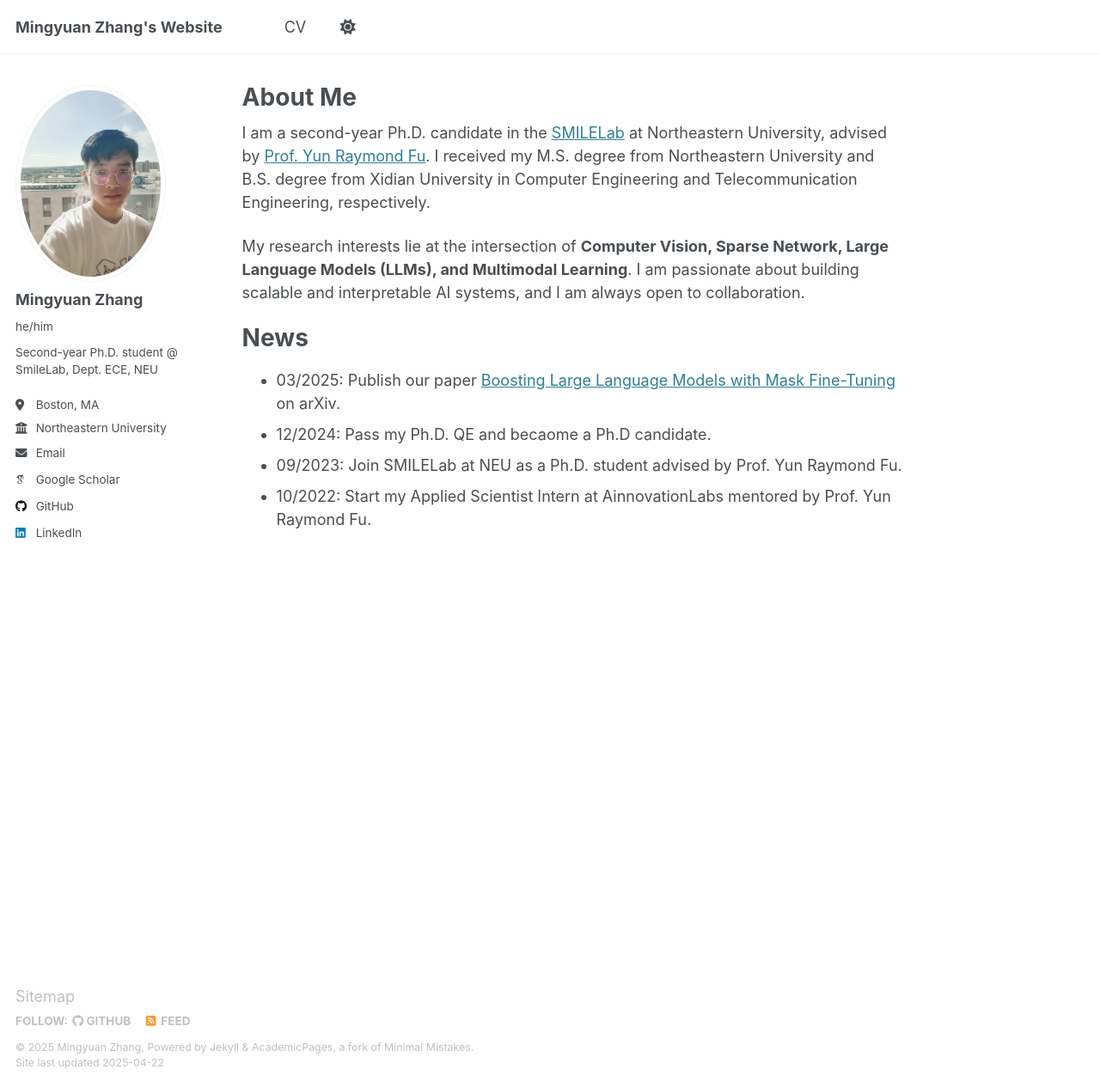
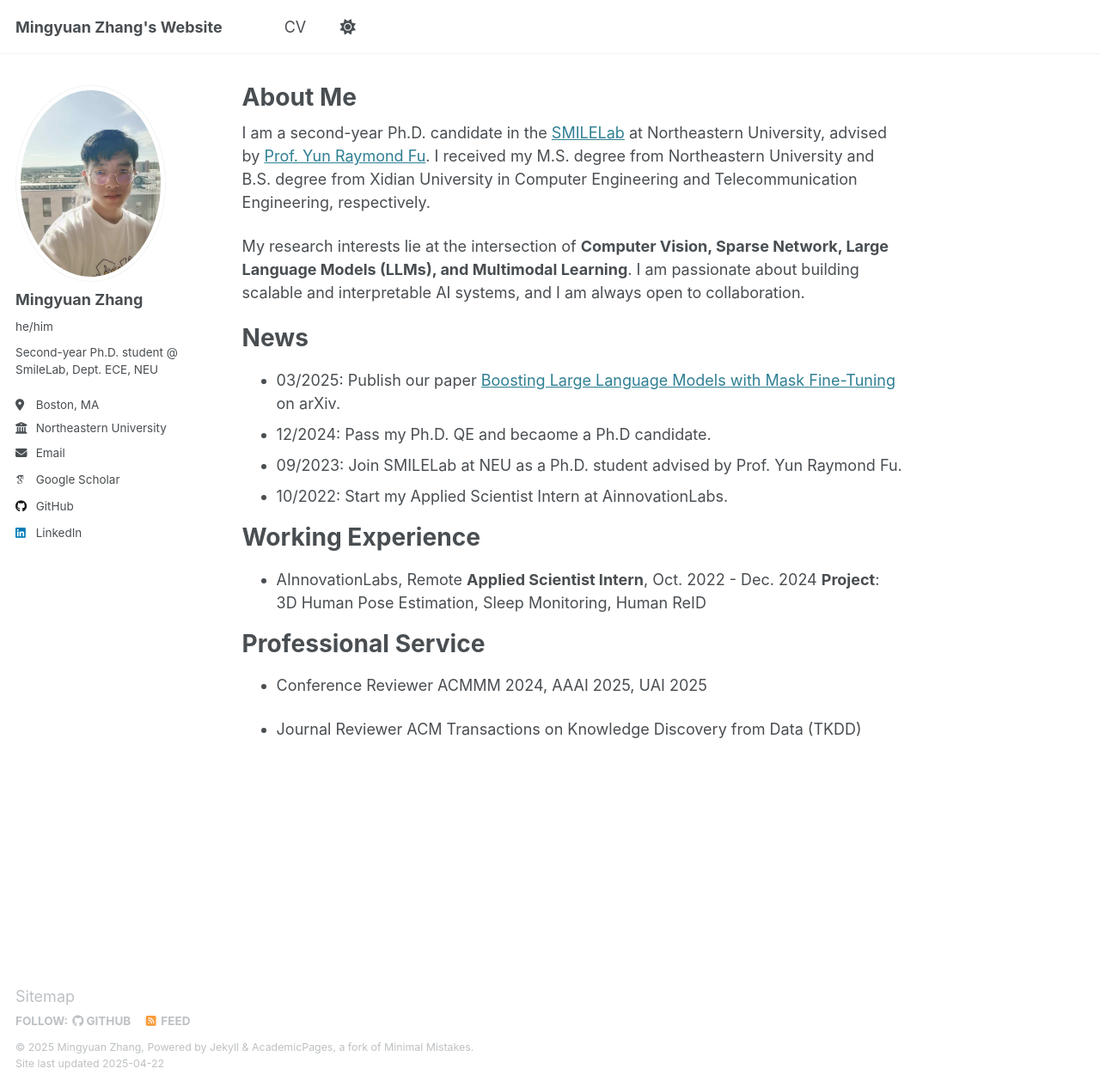
Before and after one commit to KKHYA/Mingyuan-Zhang.github.io, a Jekyll site: the page built from _pages/about.md, in a window 1280 px wide and 1265 px high. Shown: the whole window at 86% size. Built offline with Jekyll 4.4.1, drawn with Linux system fonts in a browser that asks for light colours; some web fonts are replaced.

Commit message:
Update about.md

```diff
--- a/_pages/about.md
+++ b/_pages/about.md
@@ -16,4 +16,18 @@ News
 - 03/2025: Publish our paper [Boosting Large Language Models with Mask Fine-Tuning](https://arxiv.org/abs/2503.22764) on arXiv.
 - 12/2024: Pass my Ph.D. QE and becaome a Ph.D candidate.
 - 09/2023: Join SMILELab at NEU as a Ph.D. student advised by Prof. Yun Raymond Fu.
-- 10/2022: Start my Applied Scientist Intern at AinnovationLabs mentored by Prof. Yun Raymond Fu.
+- 10/2022: Start my Applied Scientist Intern at AinnovationLabs.
+
+Working Experience
+======
+- AInnovationLabs, Remote
+  **Applied Scientist Intern**, Oct. 2022 - Dec. 2024
+  **Project**: 3D Human Pose Estimation, Sleep Monitoring, Human ReID
+
+Professional Service
+======
+- Conference Reviewer
+  ACMMM 2024, AAAI 2025, UAI 2025
+
+- Journal Reviewer
+  ACM Transactions on Knowledge Discovery from Data (TKDD)
```
